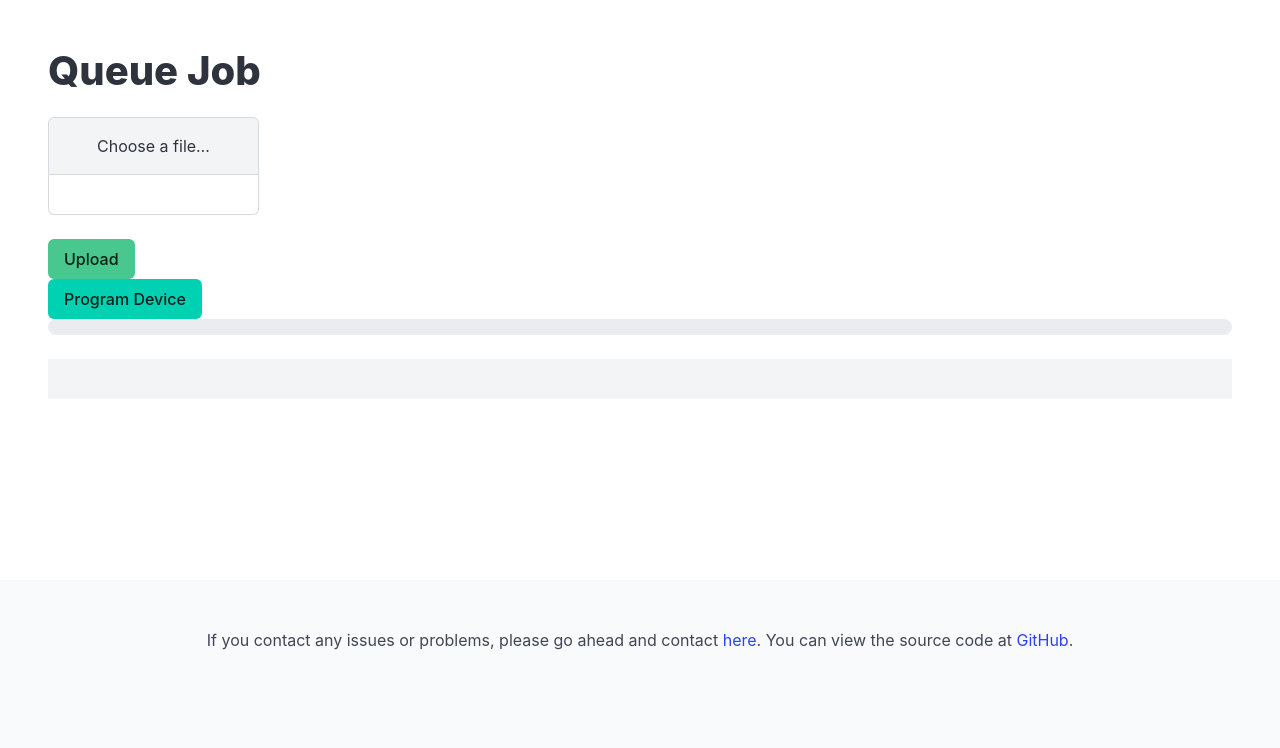
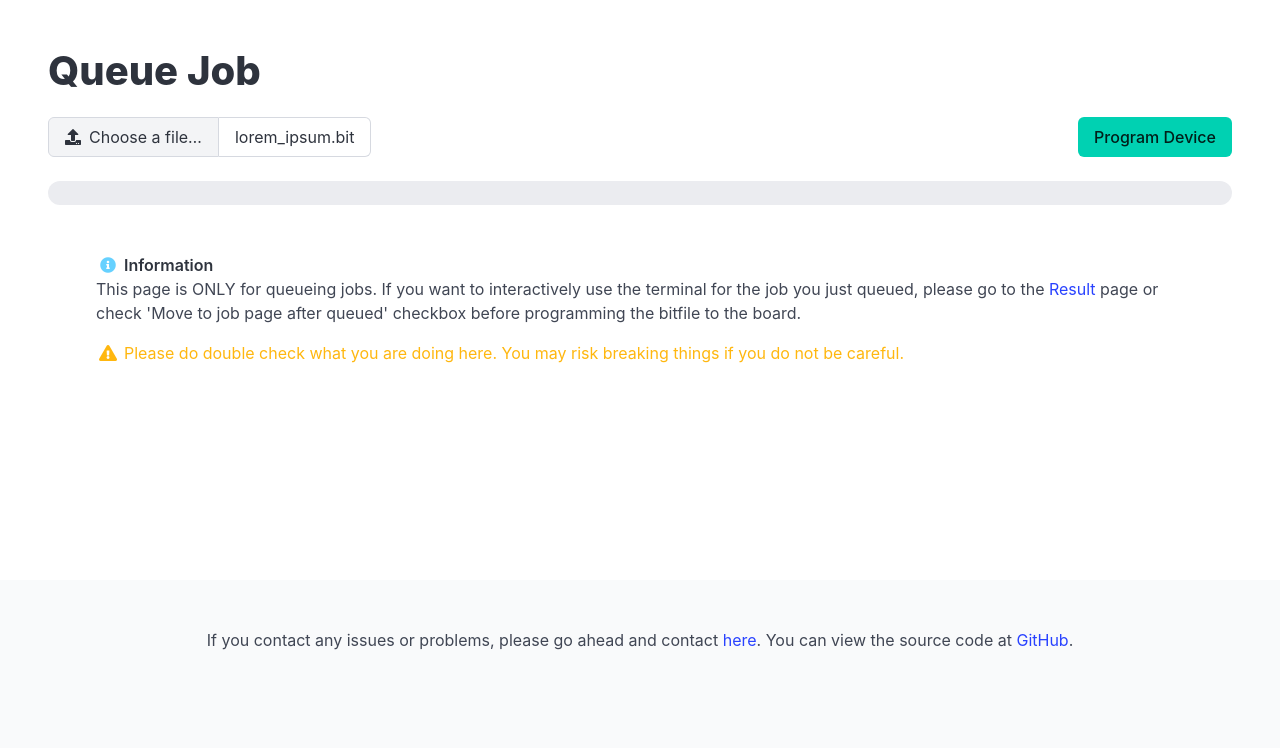
Before and after one commit to 7591yj/fpga-server, a Flask app: page /queue/ in a window 1280 px wide. Shown: the part 56-804 px from the top of the page. Run offline with Flask 3, Linux system fonts and the light colour scheme; some libraries are stand-ins or nearby versions.

Commit message:
feat: update queue page; add result_job page

```diff
--- a/opt/fpga_app/webui/templates/base.html
+++ b/opt/fpga_app/webui/templates/base.html
@@ -14,7 +14,6 @@
 
 <body>
   {% include "partials/navbar.html" %}
-
   <div class="hero is-fullheight-with-navbar">
     <div class="section">
       {% block content %}{% endblock %}
--- a/opt/fpga_app/webui/templates/queue.html
+++ b/opt/fpga_app/webui/templates/queue.html
@@ -3,20 +3,56 @@
 {% block content %}
 
 <h2 class="title is-2">Queue Job</h2>
-<div class="file has-name is-boxed">
-  <label class="file-label">
-    <input class="file-input" type="file" id="bitfile" accept=".bit" />
-    <span class="file-cta">
-      <span class="file-label">Choose a file…</span>
-    </span>
-    <span class="file-name" id="file-info"></span>
-  </label>
+<div class="level">
+  <div class="level-left">
+    <div class="level-item">
+      <div class="file has-name">
+        <label class="file-label">
+          <input class="file-input" type="file" name="resume" />
+          <span class="file-cta">
+            <span class="file-icon">
+              <i class="fas fa-upload"></i>
+            </span>
+            <span class="file-label"> Choose a file… </span>
+          </span>
+          <span class="file-name">lorem_ipsum.bit</span>
+        </label>
+      </div>
+    </div>
+  </div>
+  <div class="level-right">
+    <button class="level-item button is-primary" id="program-btn">Program Device</button>
+  </div>
 </div>
-<button class="button is-success" id="upload-btn">Upload</button>
 <div>
-  <button class="button is-primary" id="program-btn">Program Device</button>
-  <progress class="progress is-info" id="progress-bar" value="0" max="100"></progress>
-  <pre class="mt-3" id="log-output"></pre>
+  <progress class="progress is-large is-primary" value="" max="100">
+  </progress>
 </div>
 
+<section class="section">
+  <div class="mb-4">
+    <div class="icon-text">
+      <span class="icon has-text-info">
+        <i class="fas fa-info-circle"></i>
+      </span>
+      <span><strong>Information</strong></span>
+    </div>
+    <p class="block">
+      This page is ONLY for queueing jobs.
+      If you want to interactively use the terminal for the job you just queued,
+      please go to the <a href="/result">Result</a> page or check 'Move to job page after
+      queued' checkbox before programming the bitfile to the board.
+    </p>
+  </div>
+  <div class="icon-text has-text-warning">
+    <span class="icon">
+      <i class="fas fa-exclamation-triangle"></i>
+    </span>
+    <span>
+      Please do double check what you are doing here. You may risk breaking things if you do not be careful.
+    </span>
+  </div>
+</section>
+
+
 {% endblock %}
```
Also changed, not shown: opt/fpga_app/webui/templates/result_job.html (added, +40 -0 lines).
